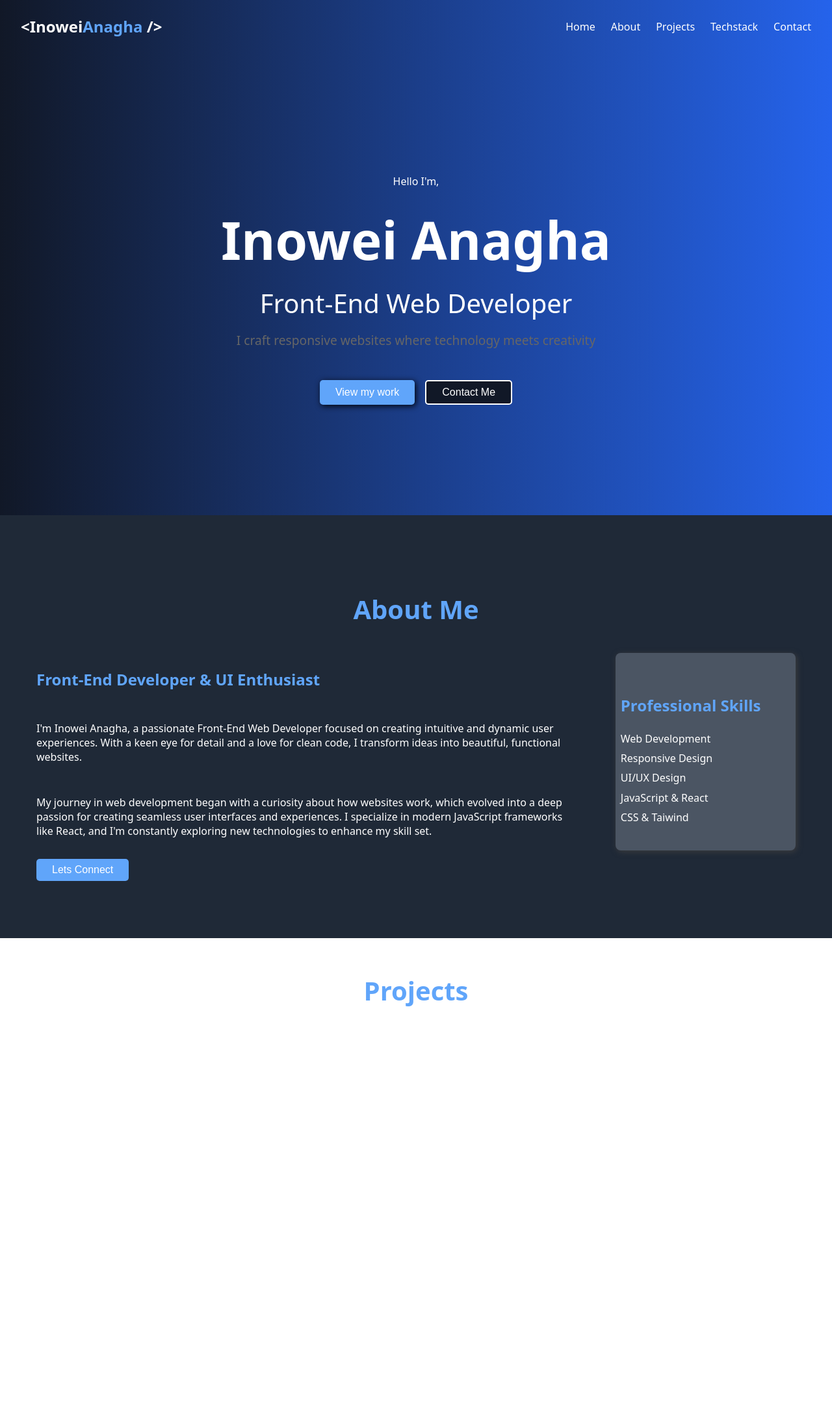
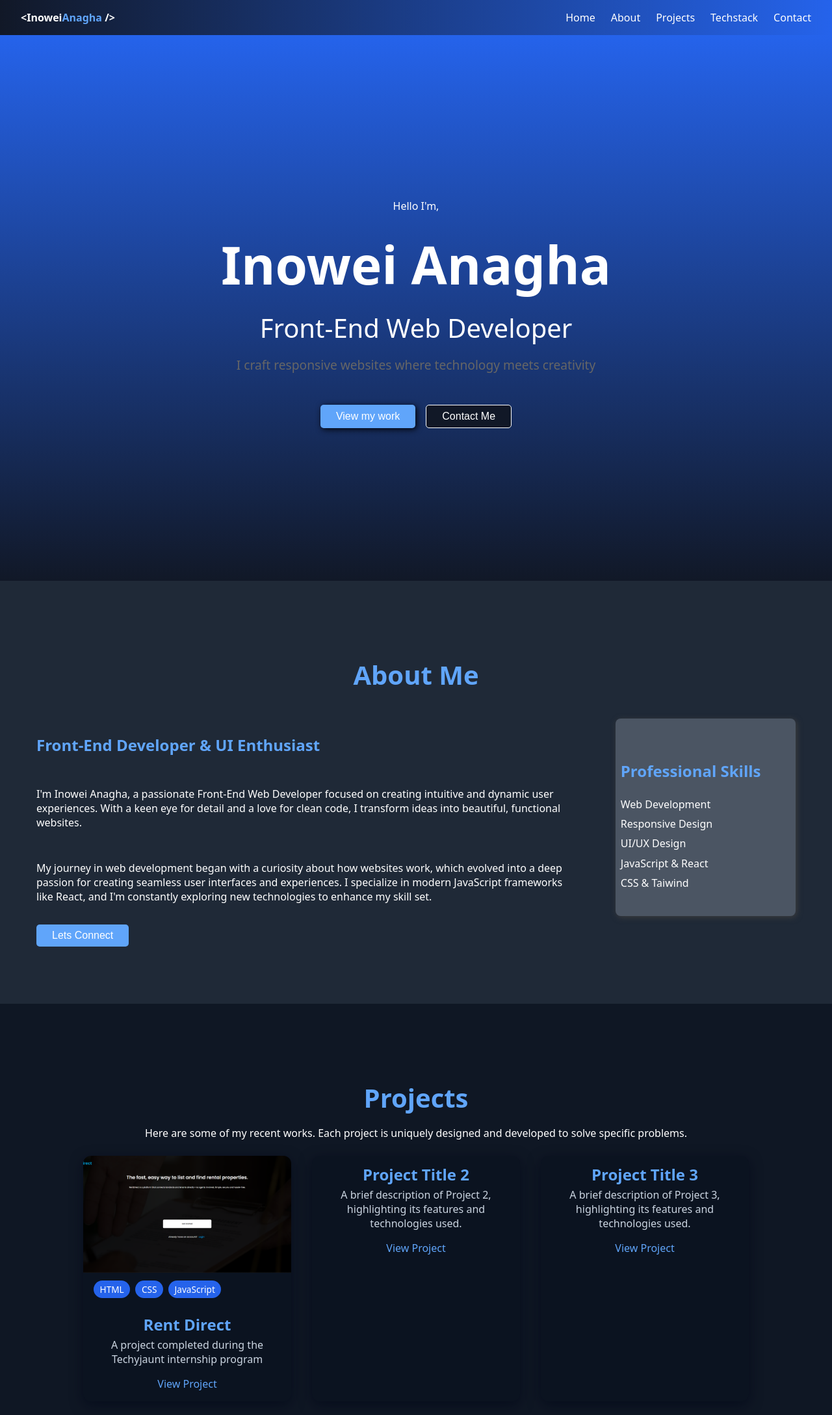
Before and after one commit to AnaghaInowei/Personal-Portfolio, a React (Vite) app: page / in a window 1280 px wide. Shown: the top 2178 px of the page at 65% size. Before the commit the page ends 1568 px from the top, so only its background shows below. Built offline with nearby package versions, Linux system fonts and the light colour scheme.

Commit message:
Refactor code structure for improved readability and maintainability

```diff
--- a/src/App.css
+++ b/src/App.css
@@ -20,7 +20,7 @@
   flex-direction: row;
   align-items: center;
   justify-content: space-between;
-  font-size: 1.5rem;
+  font-size: 1rem;
   color: white;
   padding: 0 2rem;
   position: sticky;
@@ -46,26 +46,23 @@
 
 }
 
-.nav-links li {
+/* .nav-links li {
+  margin: 0 0.5rem;
+} */
+
+
+.nav-links li a {
   font-size: 1rem;
-
-/* hide/show on scroll */
-.navbar {
-  transition: transform 240ms ease-in-out, opacity 240ms ease-in-out;
-}
-.navbar--hidden {
-  transform: translateY(-110%);
-  opacity: 0;
-  pointer-events: none;
-}
+  color: white;
+  text-decoration: none;
+  transition: color 0.3s ease;
   cursor: pointer;
-  /* padding-right: 1.5rem; */
-}
-.nav-links li:hover {
-  color: #60A5FA;
-  transition: ease-in-out 0.2s;
 }
 
+.nav-links li a:hover {
+  color: #60A5FA;
+  scale: 1.1;
+}
 /* header styling */
 header {
   display: flex;
@@ -73,11 +70,11 @@ header {
   align-items: center;
   justify-content: center;
   text-align: center;
-  /* padding: 4rem 2rem; */
+  padding: 4rem 2rem;
   /* fallback color */
   /* background-color: #111827; */
-  /* smooth left-to-right blue gradient */
-  background: linear-gradient(90deg, #111827 0%, #2563EB 100%);
+  /* smooth top-to-bottom blue gradient */
+  background: linear-gradient(to bottom, #2563EB 0%, #111827 100%);
   color: white;
   height: 89vh;
 }
@@ -138,7 +135,7 @@ h1 {
 .btn-contact {
   background-color: #111827;
   color: white;
-  border: 2px solid white;
+  border: 1px solid white;
 }
 
 .btn-contact:hover {
@@ -262,3 +259,87 @@ h3, h4 {
     padding: 0 1rem;
   }
 }
+
+/* Projects */
+.projects {
+  padding: 4rem 2rem;
+  background-color: #0f1724;
+  color: #ffffff;
+}
+
+.cards {
+  display: flex;
+  gap: 2rem;
+  justify-content: center;
+  align-items: stretch;
+  flex-wrap: wrap;
+  margin-top: 1.5rem;
+}
+
+.card {
+  background: #0b1320;
+  border-radius: 0.75rem;
+  overflow: hidden;
+  width: 320px;
+  box-shadow: 0 6px 20px rgba(2,6,23,0.6);
+  display: flex;
+  flex-direction: column;
+  transition: transform 0.25s ease, box-shadow 0.25s ease;
+}
+
+.card:hover {
+  transform: translateY(-6px);
+  box-shadow: 0 12px 30px rgba(2,6,23,0.7);
+}
+
+.card img {
+  display: block;
+  width: 100%;
+  height: 180px;
+  object-fit: cover;
+  transition: transform 0.4s ease;
+}
+
+.card:hover img {
+  transform: scale(1.06);
+}
+
+.card .tech {
+  display: flex;
+  gap: 0.5rem;
+  padding: 0.75rem 1rem;
+  flex-wrap: wrap;
+}
+
+.card .tech span {
+  background: #2563EB;
+  color: #fff;
+  padding: 0.25rem 0.6rem;
+  border-radius: 999px;
+  font-size: 0.85rem;
+}
+
+.card h3 {
+  margin: 0.75rem 1rem 0.25rem 1rem;
+}
+
+.card p {
+  margin: 0 1rem 1rem 1rem;
+  color: #cbd5e1;
+}
+
+.card a {
+  margin: 0 1rem 1rem 1rem;
+  color: #60A5FA;
+  text-decoration: none;
+}
+
+@media (max-width: 840px) {
+  .cards {
+    justify-content: center;
+  }
+  .card {
+    width: 100%;
+    max-width: 520px;
+  }
+}
--- a/src/Components/Projects.jsx
+++ b/src/Components/Projects.jsx
@@ -1,7 +1,35 @@
 export default function Projects() {
   return (
     <section className="projects">
-        <h4 className="me">Projects</h4>
+        <h4 className="me">
+          Projects
+        </h4>
+        <p>
+          Here are some of my recent works. Each project is uniquely designed and developed to solve specific problems.
+        </p>
+        <div className="cards">
+          <div className="card">
+            <img src="./src/assets/RentDirect.png" alt="Rent Direct Landing Page" width={100} />
+            <div className="tech">
+              <span>HTML</span>
+              <span>CSS</span>
+              <span>JavaScript</span>
+            </div>
+            <h3>Rent Direct</h3>
+            <p>A project completed during the Techyjaunt internship program</p>
+            <a href="#">View Project</a>
+          </div>
+          <div className="card">
+            <h3>Project Title 2</h3>
+            <p>A brief description of Project 2, highlighting its features and technologies used.</p>
+            <a href="#">View Project</a>
+          </div>
+          <div className="card">
+            <h3>Project Title 3</h3>
+            <p>A brief description of Project 3, highlighting its features and technologies used.</p>
+            <a href="#">View Project</a>
+          </div>
+        </div>
     </section>
   );
 }
--- a/src/Components/navbar.jsx
+++ b/src/Components/navbar.jsx
@@ -1,36 +1,13 @@
-import { useEffect, useState } from 'react';
-
 export default function Navbar() {
-  const [hidden, setHidden] = useState(false);
-
-  useEffect(() => {
-    let lastScroll = window.pageYOffset || document.documentElement.scrollTop;
-
-    const onScroll = () => {
-      const current = window.pageYOffset || document.documentElement.scrollTop;
-      if (current > lastScroll && current > 50) {
-        // scrolling down
-        setHidden(true);
-      } else if (current < lastScroll) {
-        // scrolling up
-        setHidden(false);
-      }
-      lastScroll = current <= 0 ? 0 : current;
-    };
-
-    window.addEventListener('scroll', onScroll, { passive: true });
-    return () => window.removeEventListener('scroll', onScroll);
-  }, []);
-
   return (
-    <nav className={`navbar ${hidden ? 'navbar--hidden' : ''}`}>
+    <nav className="navbar">
       <p className="logo">&lt;Inowei<span className="name">Anagha</span> /&gt;</p>
       <ul className="nav-links">
-        <li>Home</li>
-        <li>About</li>
-        <li>Projects</li>
-        <li>Techstack</li>
-        <li>Contact</li>
+        <li><a href="#">Home</a></li>
+        <li><a href="#">About</a></li>
+        <li><a href="#">Projects</a></li>
+        <li><a href="#">Techstack</a></li>
+        <li><a href="#">Contact</a></li>
       </ul>
     </nav>
   );
```
Also changed, not shown: src/assets/RentDirect.png (added), src/assets/Udemility.png (added).
